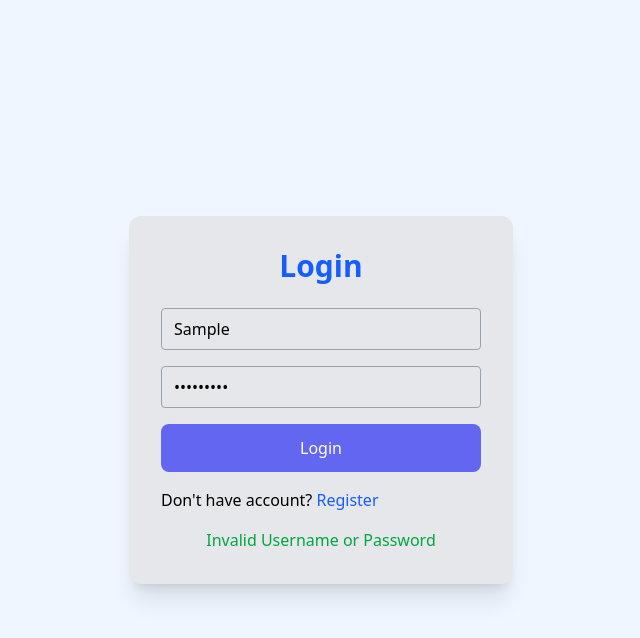
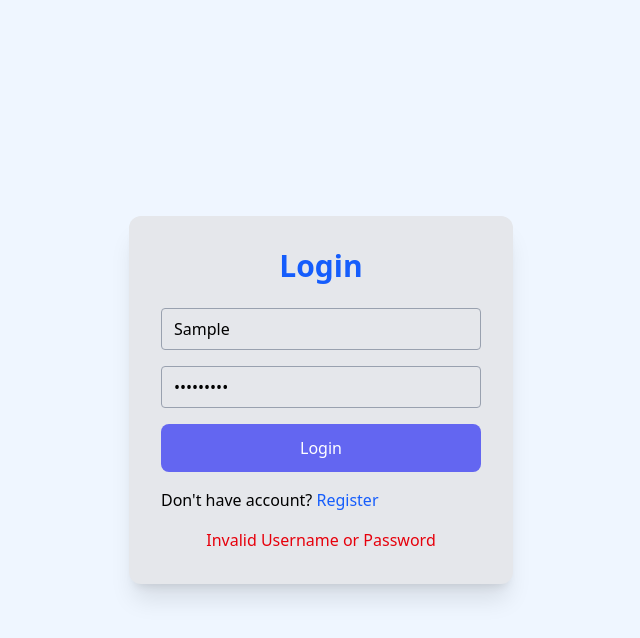
Before and after one commit to Vaishnavi18883/AI-Powered-Expense-Tracker, a React (Vite) app: page /login in a window 1280 px wide. Both pictures are taken after typing "Sample", "Sample123" into the empty fields and a click on the button "Login". Shown: the top 638 px of the page, without its empty margins (319-959 px from the left). Built offline with nearby package versions, Linux system fonts and the light colour scheme.

Commit message:
working login form

```diff
--- a/src/Pages/Login.jsx
+++ b/src/Pages/Login.jsx
@@ -31,9 +31,16 @@ const Login = () => {
     )
 
     if(validUser){
-      setMessage("Login Successful!")
-      navigate("/userdashboard")
-    }else{
+  localStorage.setItem("loggedUser", JSON.stringify(validUser));
+  setMessage("Login Successful!")
+  navigate("/userdashboard")
+
+
+
+
+
+
+}else{
       setMessage("Invalid Username or Password")
     }
   }
@@ -79,16 +86,40 @@ const Login = () => {
           </p>
 
         </form>
-
-        {message && (
-          <p className="text-center text-green-600 mt-4">
+        {message &&
+          <p className={`text-center mt-4 ${message.includes("Invalid")? "text-red-600" : "text-green-600"}`}>
             {message}
           </p>
-        )}
 
-      </div>
+        }
+
+
+
+
+
+</div>
+
+
+
+
+
 
     </div>
+
+
+
+
+
+
+
+
+
+
+
+
+
+
+
   );
 };
 
```
